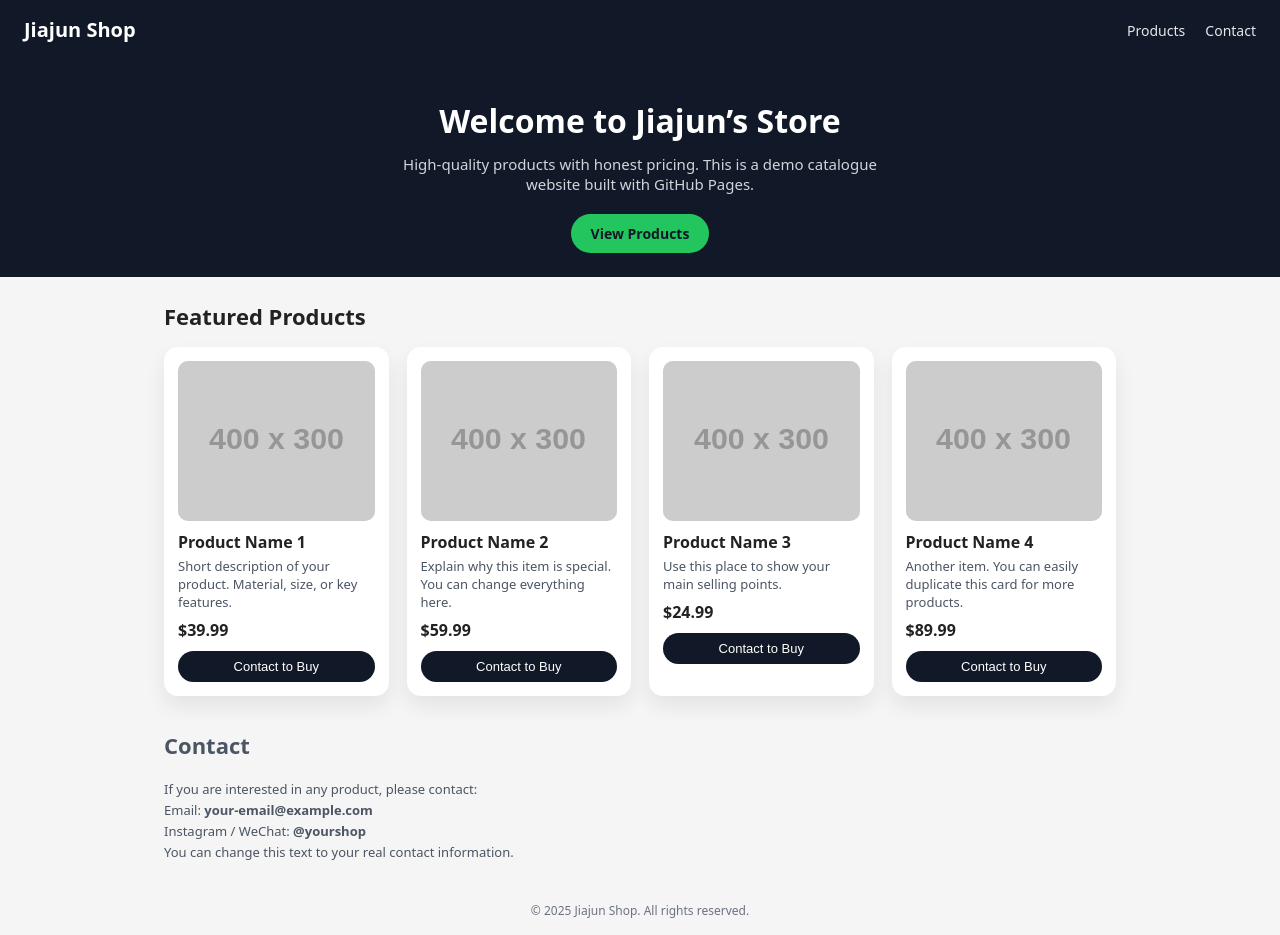
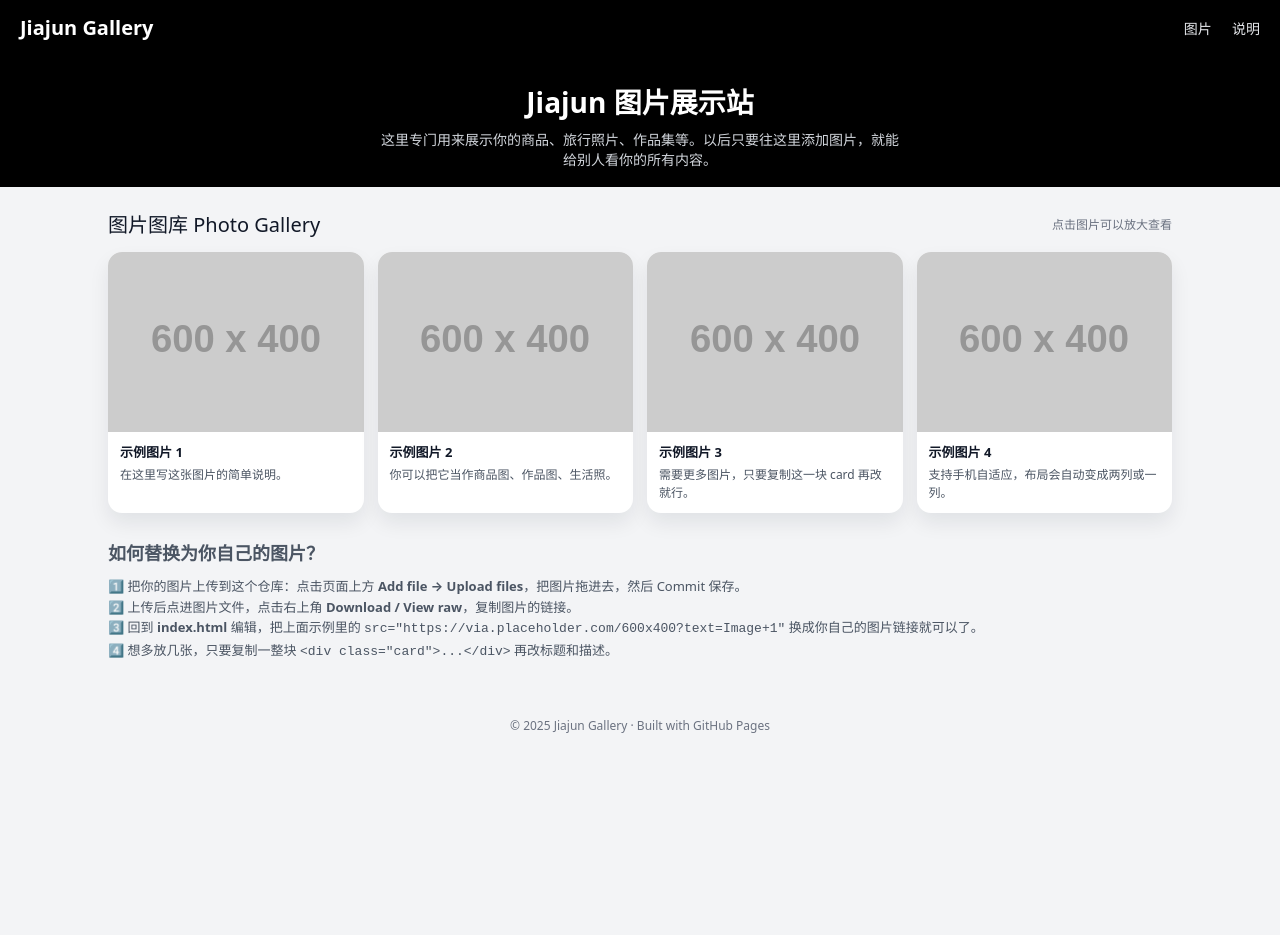
Before and after one commit to JiajunChen-source/JiajunChen-source.github.io, a plain HTML site: page index.html in a window 1280 px wide. After the commit the page ends 800 px from the top, so only its background shows below. Drawn offline with Linux system fonts and the light colour scheme; placeholder pictures from the web are drawn by us.

Commit message:
Update index.html

```diff
--- a/index.html
+++ b/index.html
@@ -1,114 +1,261 @@
 <!DOCTYPE html>
-<html lang="en">
+<html lang="zh-Hans">
 <head>
   <meta charset="UTF-8" />
-  <title>Jiajun Shop</title>
+  <title>Jiajun Gallery | 图片展示网站</title>
   <meta name="viewport" content="width=device-width, initial-scale=1" />
   <style>
     * { box-sizing: border-box; margin: 0; padding: 0; }
-    body { font-family: system-ui, -apple-system, BlinkMacSystemFont, "Segoe UI", sans-serif; background:#f5f5f5; color:#222; }
-    header { background:#111827; color:#fff; padding:16px 24px; display:flex; align-items:center; justify-content:space-between; flex-wrap:wrap; }
-    header .logo { font-weight:700; font-size:20px; }
-    header nav a { color:#e5e7eb; margin-left:16px; text-decoration:none; font-size:14px; }
-    header nav a:hover { color:#fff; }
+    body {
+      font-family: system-ui, -apple-system, BlinkMacSystemFont, "Segoe UI", sans-serif;
+      background:#f3f4f6; color:#111827;
+    }
+    a { text-decoration: none; color: inherit; }
 
-    .hero { padding:40px 24px 24px; background:#111827; color:#fff; text-align:center; }
-    .hero h1 { font-size:32px; margin-bottom:12px; }
-    .hero p { font-size:15px; max-width:480px; margin:0 auto 20px; color:#d1d5db; }
-    .hero .cta { display:inline-block; padding:10px 20px; border-radius:999px; background:#22c55e; color:#111827; text-decoration:none; font-weight:600; font-size:14px; }
-    .hero .cta:hover { background:#16a34a; }
+    header {
+      background:#000;
+      color:#fff;
+      padding:14px 20px;
+      display:flex;
+      align-items:center;
+      justify-content:space-between;
+      flex-wrap:wrap;
+      position:sticky;
+      top:0;
+      z-index:10;
+    }
+    .logo { font-weight:700; font-size:20px; }
+    nav a { margin-left:16px; font-size:14px; color:#e5e7eb; }
+    nav a:hover { color:#ffffff; }
 
-    .container { max-width:1000px; margin:0 auto; padding:24px; }
+    .hero {
+      padding:26px 20px 18px;
+      text-align:center;
+      background:#000;
+      color:#fff;
+    }
+    .hero h1 { font-size:28px; margin-bottom:8px; }
+    .hero p { font-size:14px; color:#d1d5db; max-width:520px; margin:0 auto; }
 
-    h2.section-title { font-size:22px; margin-bottom:16px; }
+    .container {
+      max-width:1100px;
+      margin:0 auto;
+      padding:22px 18px 40px;
+    }
 
-    .grid { display:grid; grid-template-columns:repeat(auto-fit, minmax(220px, 1fr)); gap:18px; }
+    .section-title {
+      font-size:20px;
+      margin-bottom:14px;
+      display:flex;
+      align-items:center;
+      justify-content:space-between;
+    }
+    .section-title small { font-size:12px; color:#6b7280; }
 
-    .card { background:#fff; border-radius:14px; padding:14px; box-shadow:0 10px 20px rgba(15,23,42,0.08); display:flex; flex-direction:column; }
-    .card img { width:100%; border-radius:10px; margin-bottom:10px; background:#e5e7eb; height:160px; object-fit:cover; }
-    .card h3 { font-size:16px; margin-bottom:4px; }
-    .card p.desc { font-size:13px; color:#4b5563; margin-bottom:8px; }
-    .card .price { font-weight:700; margin-bottom:10px; }
-    .card button { padding:8px 10px; border-radius:999px; border:none; cursor:pointer; font-size:13px; font-weight:500; background:#111827; color:#fff; }
-    .card button:hover { opacity:0.9; }
+    .grid {
+      display:grid;
+      grid-template-columns:repeat(auto-fit, minmax(220px, 1fr));
+      gap:14px;
+    }
 
-    .info { margin-top:32px; font-size:13px; color:#4b5563; line-height:1.6; }
+    .card {
+      background:#ffffff;
+      border-radius:14px;
+      overflow:hidden;
+      box-shadow:0 10px 20px rgba(15,23,42,0.08);
+      cursor:pointer;
+      transition:transform .15s ease, box-shadow .15s ease;
+      display:flex;
+      flex-direction:column;
+    }
+    .card img {
+      width:100%;
+      height:180px;
+      object-fit:cover;
+      display:block;
+    }
+    .card:hover {
+      transform:translateY(-4px);
+      box-shadow:0 18px 30px rgba(15,23,42,0.18);
+    }
+    .card-body {
+      padding:10px 12px 12px;
+      font-size:13px;
+    }
+    .card-title { font-weight:600; margin-bottom:4px; }
+    .card-desc { color:#4b5563; font-size:12px; }
 
-    footer { text-align:center; padding:16px; font-size:12px; color:#6b7280; }
+    .info {
+      margin-top:26px;
+      font-size:13px;
+      color:#4b5563;
+      line-height:1.6;
+    }
+
+    /* Lightbox 大图预览 */
+    .lightbox {
+      position:fixed;
+      inset:0;
+      background:rgba(0,0,0,0.85);
+      display:flex;
+      align-items:center;
+      justify-content:center;
+      opacity:0;
+      pointer-events:none;
+      transition:opacity .2s ease;
+      z-index:50;
+    }
+    .lightbox.open {
+      opacity:1;
+      pointer-events:auto;
+    }
+    .lightbox img {
+      max-width:92vw;
+      max-height:88vh;
+      border-radius:12px;
+      box-shadow:0 20px 40px rgba(0,0,0,0.6);
+    }
+    .lightbox-caption {
+      color:#e5e7eb;
+      text-align:center;
+      margin-top:10px;
+      font-size:13px;
+    }
+    .lightbox-close {
+      position:fixed;
+      top:16px;
+      right:18px;
+      font-size:24px;
+      color:#e5e7eb;
+      cursor:pointer;
+    }
+
+    footer {
+      text-align:center;
+      padding:14px 10px 22px;
+      font-size:12px;
+      color:#6b7280;
+    }
 
     @media (max-width:600px){
-      .hero h1 { font-size:24px; }
+      .hero h1 { font-size:22px; }
+      header { flex-direction:column; align-items:flex-start; gap:6px; }
+      nav a { margin-left:0; margin-right:12px; }
     }
   </style>
 </head>
 <body>
   <header>
-    <div class="logo">Jiajun Shop</div>
+    <div class="logo">Jiajun Gallery</div>
     <nav>
-      <a href="#products">Products</a>
-      <a href="#contact">Contact</a>
+      <a href="#gallery">图片</a>
+      <a href="#info">说明</a>
     </nav>
   </header>
 
   <section class="hero">
-    <h1>Welcome to Jiajun’s Store</h1>
-    <p>High-quality products with honest pricing. This is a demo catalogue website built with GitHub Pages.</p>
-    <a class="cta" href="#products">View Products</a>
+    <h1>Jiajun 图片展示站</h1>
+    <p>这里专门用来展示你的商品、旅行照片、作品集等。以后只要往这里添加图片，就能给别人看你的所有内容。</p>
   </section>
 
   <main class="container">
-    <h2 id="products" class="section-title">Featured Products</h2>
+    <div class="section-title" id="gallery">
+      <span>图片图库 Photo Gallery</span>
+      <small>点击图片可以放大查看</small>
+    </div>
 
     <div class="grid">
+      <!-- ==== 下面是图片卡片示例，替换 src 即可 ==== -->
 
-      <div class="card">
-        <img src="https://via.placeholder.com/400x300?text=Product+1" alt="Product 1" />
-        <h3>Product Name 1</h3>
-        <p class="desc">Short description of your product. Material, size, or key features.</p>
-        <div class="price">$39.99</div>
-        <button type="button">Contact to Buy</button>
+      <div class="card" data-title="示例图片 1" data-desc="你可以在这里写图片说明，例如：商品A · 型号X。" >
+        <img src="https://via.placeholder.com/600x400?text=Image+1" alt="图片1">
+        <div class="card-body">
+          <div class="card-title">示例图片 1</div>
+          <div class="card-desc">在这里写这张图片的简单说明。</div>
+        </div>
       </div>
 
-      <div class="card">
-        <img src="https://via.placeholder.com/400x300?text=Product+2" alt="Product 2" />
-        <h3>Product Name 2</h3>
-        <p class="desc">Explain why this item is special. You can change everything here.</p>
-        <div class="price">$59.99</div>
-        <button type="button">Contact to Buy</button>
+      <div class="card" data-title="示例图片 2" data-desc="例如：高达模型 · 侧面展示。">
+        <img src="https://via.placeholder.com/600x400?text=Image+2" alt="图片2">
+        <div class="card-body">
+          <div class="card-title">示例图片 2</div>
+          <div class="card-desc">你可以把它当作商品图、作品图、生活照。</div>
+        </div>
       </div>
 
-      <div class="card">
-        <img src="https://via.placeholder.com/400x300?text=Product+3" alt="Product 3" />
-        <h3>Product Name 3</h3>
-        <p class="desc">Use this place to show your main selling points.</p>
-        <div class="price">$24.99</div>
-        <button type="button">Contact to Buy</button>
+      <div class="card" data-title="示例图片 3" data-desc="例如：护肤品套装 · 桌面拍摄。">
+        <img src="https://via.placeholder.com/600x400?text=Image+3" alt="图片3">
+        <div class="card-body">
+          <div class="card-title">示例图片 3</div>
+          <div class="card-desc">需要更多图片，只要复制这一块 card 再改就行。</div>
+        </div>
       </div>
 
-      <div class="card">
-        <img src="https://via.placeholder.com/400x300?text=Product+4" alt="Product 4" />
-        <h3>Product Name 4</h3>
-        <p class="desc">Another item. You can easily duplicate this card for more products.</p>
-        <div class="price">$89.99</div>
-        <button type="button">Contact to Buy</button>
+      <div class="card" data-title="示例图片 4" data-desc="例如：衣服细节 · 近拍。">
+        <img src="https://via.placeholder.com/600x400?text=Image+4" alt="图片4">
+        <div class="card-body">
+          <div class="card-title">示例图片 4</div>
+          <div class="card-desc">支持手机自适应，布局会自动变成两列或一列。</div>
+        </div>
       </div>
+
+      <!-- 你可以复制上面的 <div class="card"> ... </div> 添加更多图片 -->
 
     </div>
 
-    <section id="contact" class="info">
-      <h2 class="section-title">Contact</h2>
-      <p>If you are interested in any product, please contact:</p>
-      <p>Email: <strong>your-email@example.com</strong></p>
-      <p>Instagram / WeChat: <strong>@yourshop</strong></p>
-      <p>You can change this text to your real contact information.</p>
+    <section class="info" id="info">
+      <h2 style="font-size:18px; margin:24px 0 8px;">如何替换为你自己的图片？</h2>
+      <p>1️⃣ 把你的图片上传到这个仓库：点击页面上方 <b>Add file → Upload files</b>，把图片拖进去，然后 Commit 保存。</p>
+      <p>2️⃣ 上传后点进图片文件，点击右上角 <b>Download / View raw</b>，复制图片的链接。</p>
+      <p>3️⃣ 回到 <b>index.html</b> 编辑，把上面示例里的
+        <code>src="https://via.placeholder.com/600x400?text=Image+1"</code>
+        换成你自己的图片链接就可以了。</p>
+      <p>4️⃣ 想多放几张，只要复制一整块 <code>&lt;div class="card"&gt;...&lt;/div&gt;</code> 再改标题和描述。</p>
     </section>
   </main>
 
+  <!-- Lightbox 大图预览结构 -->
+  <div class="lightbox" id="lightbox">
+    <div class="lightbox-close" id="lightboxClose">×</div>
+    <div>
+      <img id="lightboxImg" src="" alt="">
+      <div class="lightbox-caption" id="lightboxCaption"></div>
+    </div>
+  </div>
+
   <footer>
-    © <span id="year"></span> Jiajun Shop. All rights reserved.
-    <script>
-      document.getElementById("year").textContent = new Date().getFullYear();
-    </script>
+    © <span id="year"></span> Jiajun Gallery · Built with GitHub Pages
   </footer>
+
+  <script>
+    document.getElementById("year").textContent = new Date().getFullYear();
+
+    const cards = document.querySelectorAll(".card");
+    const lightbox = document.getElementById("lightbox");
+    const lightboxImg = document.getElementById("lightboxImg");
+    const lightboxCaption = document.getElementById("lightboxCaption");
+    const lightboxClose = document.getElementById("lightboxClose");
+
+    cards.forEach(card => {
+      card.addEventListener("click", () => {
+        const img = card.querySelector("img");
+        const title = card.dataset.title || "";
+        const desc = card.dataset.desc || "";
+        lightboxImg.src = img.src;
+        lightboxCaption.textContent = title + (desc ? " · " + desc : "");
+        lightbox.classList.add("open");
+      });
+    });
+
+    lightboxClose.addEventListener("click", () => {
+      lightbox.classList.remove("open");
+    });
+
+    lightbox.addEventListener("click", (e) => {
+      if (e.target === lightbox) {
+        lightbox.classList.remove("open");
+      }
+    });
+  </script>
 </body>
 </html>
```
